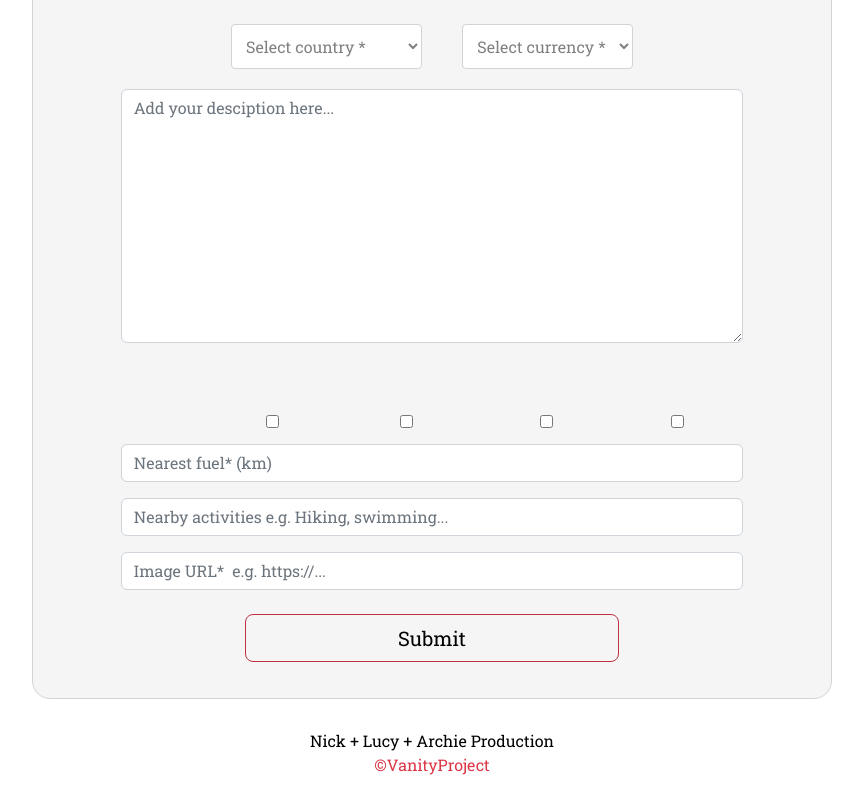
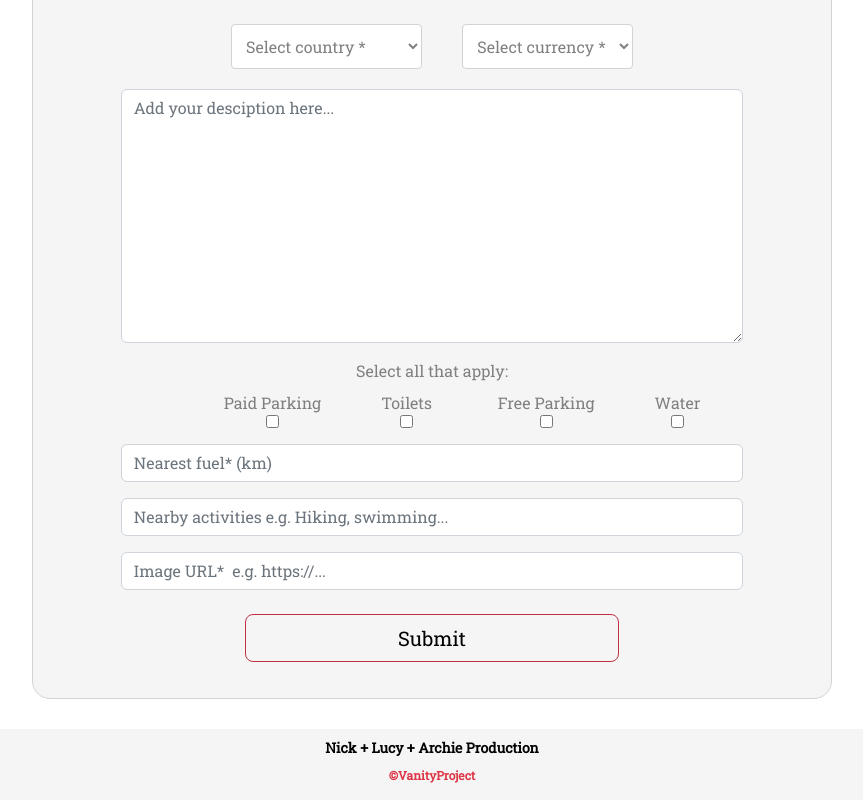
Before and after one commit to nickquirk/layby, a React (Create React App) app in the folder client/: page /locations/add in a window 1280 px wide. Shown: the part 419-1219 px from the top of the page, without its empty margins (208-1071 px from the left). Before the commit the page ends 1196 px from the top, so only its background shows below. Built offline with nearby package versions, Linux system fonts and the light colour scheme; no server answers.

Commit message:
styling changes

```diff
--- a/client/src/components/common/Footer.js
+++ b/client/src/components/common/Footer.js
@@ -1,10 +1,9 @@
 const Footer = () => {
   return (
     <footer className="footer">
-      <p className="text-center">Nick + Lucy + Archie Production</p>
-      <p className="text-center text-danger">
-        <span className="text-danger">&copy;</span>VanityProject
-      </p>
+      <p className="text-center mt-2 mb-2">Nick + Lucy + Archie Production</p>
+      <p id="copywrite" className="text-center text-danger mb-3">
+        <span className="text-danger">&copy;</span>VanityProject</p>
     </footer>
   )
 }
--- a/client/src/components/common/LocationForm.js
+++ b/client/src/components/common/LocationForm.js
@@ -39,7 +39,7 @@ const LocationForm = ({ handleSubmit, formFields, setFormFields, errors, setErro
             id="latitude"
             max='90'
             min='-90'
-            step='0.0000000001'
+            step='0.000001'
             onChange={handleChange}
             placeholder="Latitude * e.g. 51.510357 "
             value={formFields.latitude}
@@ -54,7 +54,7 @@ const LocationForm = ({ handleSubmit, formFields, setFormFields, errors, setErro
             name="longitude"
             max='180'
             min='-180'
-            step='0.0000000001'
+            step='0.000001'
             onChange={handleChange}
             placeholder="Longitude * e.g. -0.116773"
             value={formFields.longitude}
--- a/client/src/components/pages/AddLocation.js
+++ b/client/src/components/pages/AddLocation.js
@@ -63,6 +63,7 @@ const AddLocation = () => {
 
 
   return (
+    <div className="site-wrapper">
       <div className="hero-page text-center form-main">
         <h1 className="mt-5">Add a Location</h1>
         <LocationForm
@@ -74,6 +75,8 @@ const AddLocation = () => {
           formName="Add Location"
         />
       </div>
+    </div>
+
   )
 }
 
--- a/client/src/components/pages/EditLocation.js
+++ b/client/src/components/pages/EditLocation.js
@@ -72,6 +72,7 @@ const EditLocation = () => {
 
   // ! JSX
   return (
+    <div className="site-wrapper">
       <div className="hero-page text-center form-main">
         <h1 className="mt-5">Edit a Location</h1>
         <LocationForm
@@ -83,6 +84,8 @@ const EditLocation = () => {
           formName="Edit Location"
         />
       </div>
+    </div>
+
   )
 }
 
--- a/client/src/components/pages/LandingPage.js
+++ b/client/src/components/pages/LandingPage.js
@@ -45,7 +45,7 @@ const LandingPage = () => {
 
 
   return (
-    <main className="landing-page">
+    <div className="site-wrapper"><main className="landing-page">
       <Container fluid className="char-container">
         <Row>
           <div
@@ -99,6 +99,8 @@ const LandingPage = () => {
         </Row>
       </Container >
     </main >
+    </div>
+
   )
 }
 
--- a/client/src/components/pages/LocationMultiPage.js
+++ b/client/src/components/pages/LocationMultiPage.js
@@ -32,6 +32,7 @@ const LocationMultiPage = () => {
   }, [])
 
   return (
+    <div className="site-wrapper">
       <main className="location-index">
         <Container className=" fluid char-container mt-4">
           <FilterSearch
@@ -121,6 +122,8 @@ const LocationMultiPage = () => {
           }
         </Container>
       </main>
+    </div>
+
   )
 }
 
--- a/client/src/components/pages/LocationSinglePage.js
+++ b/client/src/components/pages/LocationSinglePage.js
@@ -57,16 +57,8 @@ const LocationSinglePage = () => {
     }
   }
 
-  // useEffect(() => {
-  //   if (location){
-  //     console.log(isOwner(location.addedBy._id))
-  //     console.log()
-  //   }
-  // },[location] )
-
-
-
   return (
+    <div className="site-wrapper">
       <main className="single-page">
         <Container className="fluid mt-4 single-page-container">
           <Row>
@@ -94,13 +86,13 @@ const LocationSinglePage = () => {
                       <hr className='single-page-hr'></hr>
                       <h3 className='mt-3 mb-3'>Description:</h3>
                       <p className='location-description'>{location.description}</p>
-                    <h6 className='mt-3 mb-3 nearby-activities-title'>Nearby Activities:</h6>
+                      <h5 className='mt-5 mb-3 nearby-activities-title'>Nearby Activities:</h5>
                       <p className='location-description'>{location.nearbyActivities}</p>
                       <hr className='single-page-hr'></hr>
                       <MapBox location={location} />
                     </Col>
                     {/* if owner show edit and delete*/}
-                  {isOwner(location._id) &&
+                    {isOwner(location.owner) &&
                     <div className='edit-delete-buttons d-flex justify-content-evenly'>
                       <button onClick={deleteLocation} className='btn btn-danger btn-lg mt-3 mb-3 ' id='del-btn'>Delete Location</button>
                       <Link to={`/locations/${locationId}/edit`}>
@@ -120,6 +112,8 @@ const LocationSinglePage = () => {
           </Row>
         </Container>
       </main >
+    </div>
+
   )
 }
 
--- a/client/src/components/pages/LoginPage.js
+++ b/client/src/components/pages/LoginPage.js
@@ -50,6 +50,7 @@ const LoginPage = () => {
   }
 
   return (
+    <div className="site-wrapper">
       <div className="hero-page text-center form-main">
         <h1 className="mt-5">Login</h1>
         <div className="form-container">
@@ -81,6 +82,8 @@ const LoginPage = () => {
           </form>
         </div>
       </div>
+    </div>
+
   )
 }
 
--- a/client/src/components/pages/NotFound.js
+++ b/client/src/components/pages/NotFound.js
@@ -1,8 +1,11 @@
 const NotFound = () => {
   return (
-    <div className="not-found">
-      <h1>Page does not exist</h1>
+    <div className="site-wrapper">
+      <div className="not-found">
+        <h1>Page does not exist</h1>
+      </div>
     </div>
+
   )
 }
 
--- a/client/src/components/pages/RegisterPage.js
+++ b/client/src/components/pages/RegisterPage.js
@@ -48,6 +48,7 @@ const RegisterPage = () => {
   // ! JSX
   // Display register form
   return (
+    <div className="site-wrapper">
       <div className='hero-page text-center form-main'>
         <h1 className="mt-5">Register</h1>
         <div className='form-container'>
@@ -92,6 +93,8 @@ const RegisterPage = () => {
           </form>
         </div>
       </div>
+    </div>
+
   )
 }
 
--- a/client/src/components/pages/UserProfilePage.js
+++ b/client/src/components/pages/UserProfilePage.js
@@ -83,6 +83,7 @@ const UserProfilePage = () => {
 
   // ! JSX
   return (
+    <div className="site-wrapper">
       <>
         <Container className='profile-page-container'>
           <Row className='text-center'>
@@ -167,6 +168,8 @@ const UserProfilePage = () => {
           </Row>
         </Container>
       </>
+    </div>
+
   )
 }
 
--- a/client/src/styles/main.scss
+++ b/client/src/styles/main.scss
@@ -9,8 +9,11 @@ $tertiary: #f5f5f5;
   // box-sizing: border-box;
 }
 
-.sitewrapper {
+.site-wrapper {
   background-color: white;
+  display: flex;
+  flex-direction: column;
+  min-height: 100vh;
 }
 
 // ! Common
@@ -25,17 +28,32 @@ $tertiary: #f5f5f5;
   }
 }
 
-.footer {
+footer {
   background-color: white;
   display: flex;
   flex-direction: column;
   align-items: center;
   color: $primary;
+  width: 100%;
+  background: whitesmoke;
 
   p {
     margin: 0;
+    font-size: 14px;
+    font-weight: bolder;
+  }
+
+  #copywrite {
+    font-size: 12px;
   }
 }
+
+
+p {
+  margin: 0;
+}
+
+
 
 ::placeholder {
   color: $secondary;
@@ -218,7 +236,7 @@ $tertiary: #f5f5f5;
 
     label {
       text-align: center;
-      color: $tertiary;
+      color: grey;
     }
   }
 
@@ -440,6 +458,7 @@ p {
   .location-description {
     font-weight: 300;
     margin-top: 6px;
+    margin-bottom: 20px;
   }
 
   .nearby-activities-title {
@@ -678,7 +697,7 @@ img {
   .widget-text {
     color: rgb(109, 109, 109);
     font-weight: 400;
-    font-size: 14px;
+    font-size: 18px;
   }
 
   .ifg {
```
Lines whose indentation alone changed are shown as unchanged.
